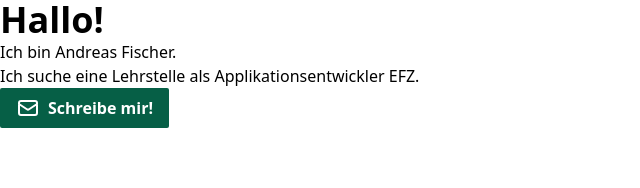
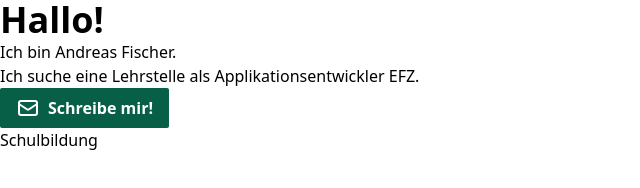
Before and after one commit to af81/af81.github.io, a plain HTML site: page index.html in a window 1280 px wide. Shown: the whole page, without its empty margins (0-640 px from the left). Drawn offline with nearby package versions, Linux system fonts and the light colour scheme.

Commit message:
forth commit

```diff
--- a/index.html
+++ b/index.html
@@ -23,6 +23,7 @@
   </div>
 
   <div id="schulbildung">
+    <h2>Schulbildung</h2>
 
 
   </div>
```
